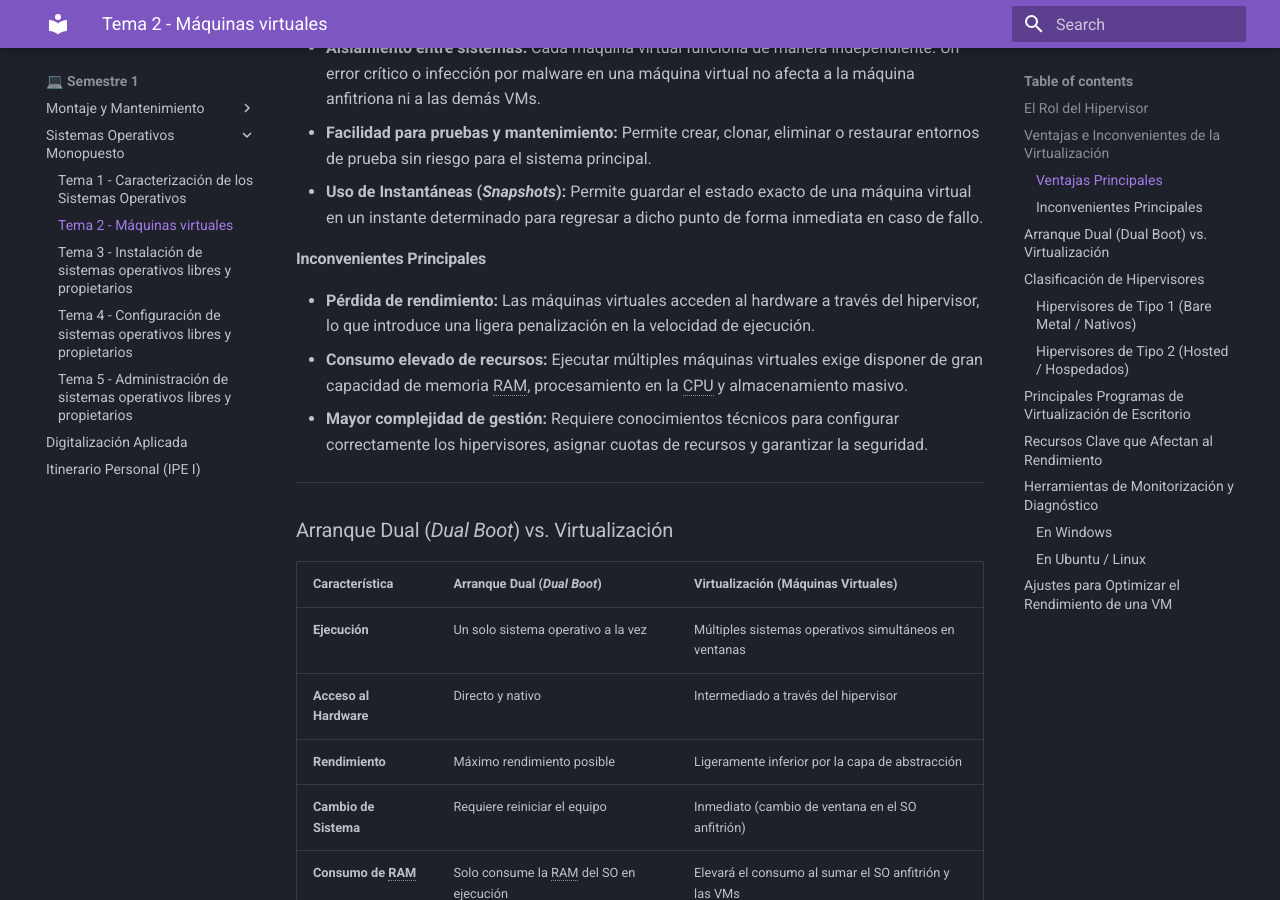
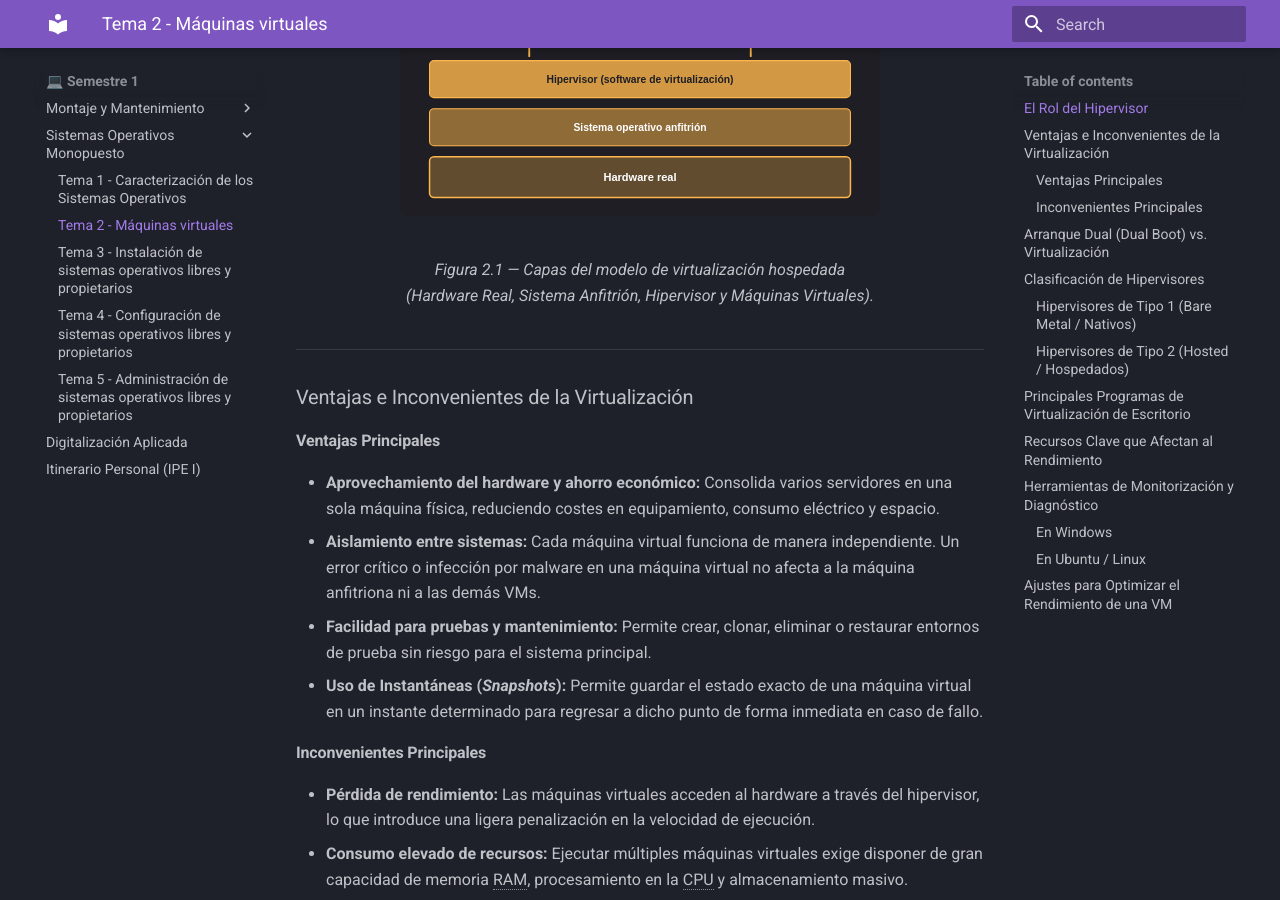
Before and after one commit to Beamspark/SMR-Apuntes, an MkDocs documentation site: the page built from docs/sistemas/tema-2.md, in a window 1280 px wide and 900 px high, scrolled down 757 px. Built offline with MkDocs 1.6.1 and Material for MkDocs 9.7.7, drawn with Linux system fonts in a browser that asks for light colours.

Commit message:
Update tema-2.md

```diff
--- a/docs/sistemas/tema-2.md
+++ b/docs/sistemas/tema-2.md
@@ -9,6 +9,11 @@ La **virtualización** es una tecnología que permite crear versiones virtuales
 ### El Rol del Hipervisor
 
 La virtualización se fundamenta en el uso de un software denominado **hipervisor** (o *Virtual Machine Monitor* — VMM). El hipervisor actúa como una capa intermedia entre el hardware real del equipo y los sistemas operativos instalados en las máquinas virtuales, gestionando y repartiendo de forma aislada y segura la CPU, la memoria RAM, el almacenamiento y la red.
+
+<figure markdown="span">
+  ![Esquema de la arquitectura de Virtualización Hospedada](../img/sistemas/tema-2/figura-2-1-virtualizacion.svg)
+  <figcaption>Figura 2.1 — Capas del modelo de virtualización hospedada (Hardware Real, Sistema Anfitrión, Hipervisor y Máquinas Virtuales).</figcaption>
+</figure>
 
 ---
 
```
